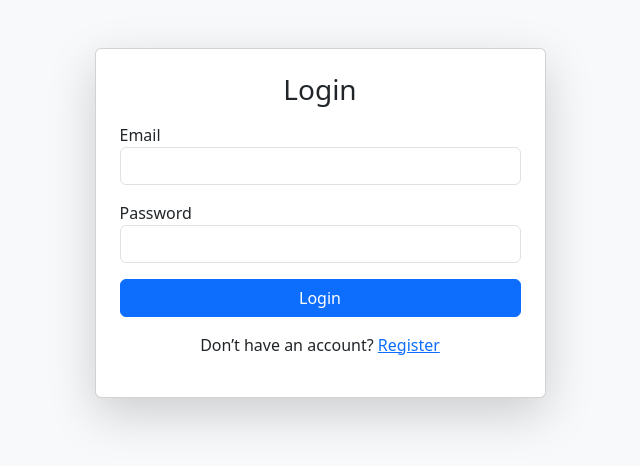
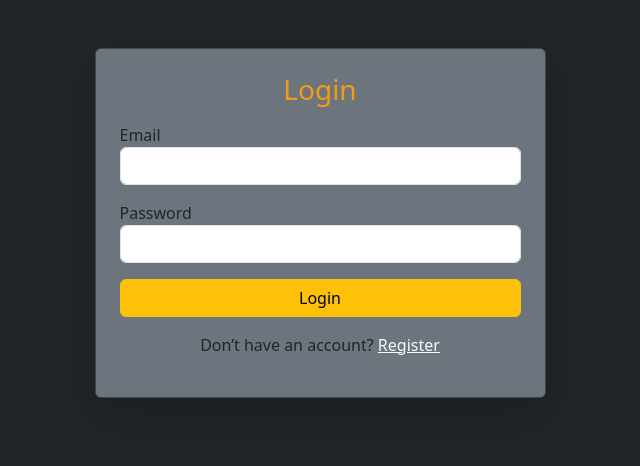
Before and after one commit to AintAdam/trialindex, a PHP site: page /login.php in a window 1280 px wide. Shown: the top 466 px of the page, without its empty margins (320-960 px from the left). Run offline with PHP 8.4, Linux system fonts and the light colour scheme.

Commit message:
Add files via upload

```diff
--- /dev/null
+++ b/php/assets/styles.css
@@ -0,0 +1,14 @@
+body {
+        background-color: #111;
+        color: #fff;
+    }
+
+    .card {
+        background-color: #222;
+        border: 1px solid #444;
+    }
+
+    .card h3 {
+        color: #f39c12;
+
+}
--- a/php/login.php
+++ b/php/login.php
@@ -1,41 +1,47 @@
 <?php
+// login.php
 session_start();
+require_once('functions.php');
 
+// Initialize the error variable
 $error = "";
 
 if ($_SERVER["REQUEST_METHOD"] == "POST") {
     $email = $_POST["email"];
     $password = $_POST["password"];
 
-    if (isset($_SESSION["users"]) && !empty($_SESSION["users"])) {
-        $found = false;
-        foreach ($_SESSION["users"] as $u) {
-            if ($u["email"] === $email && $u["password"] === $password) {
-                $_SESSION["user"] = $u;
-                header("Location: profile.php?user=" . $u["id"]);
-                exit();
-            }
-        }
+    // Check login credentials
+    $user = check_login($email, $password);
+
+    if ($user) {
+        // Successful login, redirect to profile page
+        header("Location: profile.php?user=" . $user["id"]);
+        exit();
+    } else {
+        // Set error message if login fails
         $error = "Invalid email or password!";
-    } else {
-        $error = "No registered users yet!";
     }
 }
+
 ?>
 <!DOCTYPE html>
-<html>
+<html lang="en">
 
 <head>
+    <meta charset="UTF-8">
+    <meta name="viewport" content="width=device-width, initial-scale=1.0">
     <title>Login</title>
     <link href="https://cdn.jsdelivr.net/npm/bootstrap@5.3.2/dist/css/bootstrap.min.css" rel="stylesheet">
+    <link rel="stylesheet" href="assets/styles.css">
 </head>
 
-<body class="bg-light">
+<body class="bg-dark text-light">
     <div class="container mt-5">
         <div class="row justify-content-center">
             <div class="col-md-5">
-                <div class="card shadow-lg p-4">
+                <div class="card shadow-lg p-4 bg-secondary">
                     <h3 class="text-center mb-3">Login</h3>
+                    <!-- Display error message if set -->
                     <?php if ($error) : ?>
                         <div class="alert alert-danger"><?= $error ?></div>
                     <?php endif; ?>
@@ -48,9 +54,9 @@ if ($_SERVER["REQUEST_METHOD"] == "POST") {
                             <label>Password</label>
                             <input type="password" name="password" class="form-control" required>
                         </div>
-                        <button class="btn btn-primary w-100">Login</button>
+                        <button class="btn btn-warning w-100">Login</button>
                     </form>
-                    <p class="mt-3 text-center">Don’t have an account? <a href="register.php">Register</a></p>
+                    <p class="mt-3 text-center">Don’t have an account? <a href="register.php" class="text-light">Register</a></p>
                 </div>
             </div>
         </div>
```
Also changed, not shown: php/functions.php (added, +47 -0 lines), php/profile.php (+7 -10 lines), php/register.php (+11 -30 lines).
